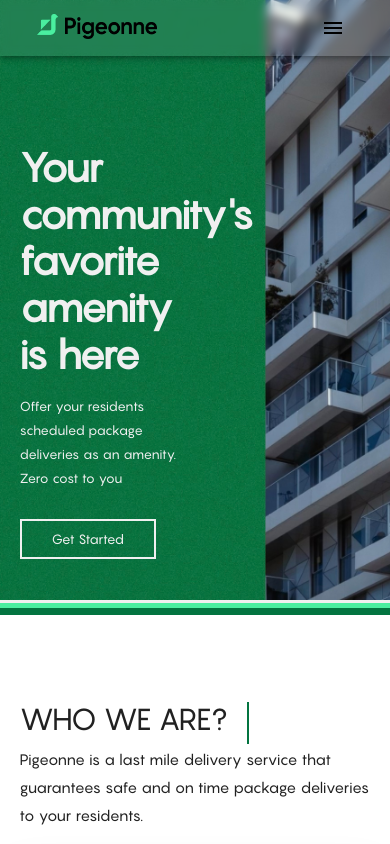
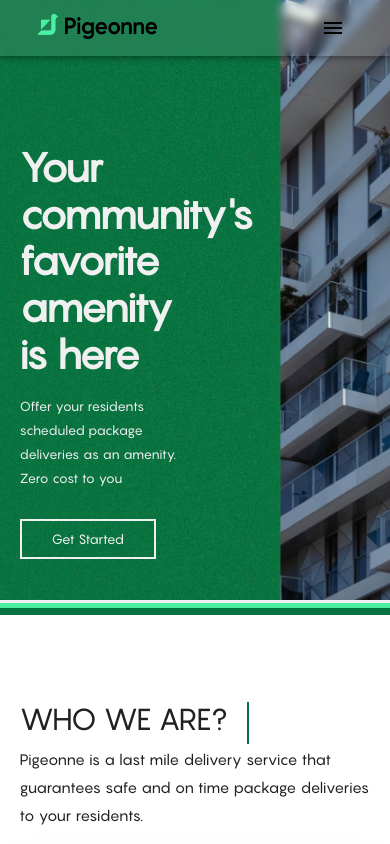
Before and after one commit to Alimisamuel/Pigeonne, a React (Create React App) app: page / in a window 390 px wide. Shown: the top 844 px of the page. Built offline with nearby package versions, Linux system fonts and the light colour scheme.

Commit message:
Update index.css

```diff
--- a/src/styles/index.css
+++ b/src/styles/index.css
@@ -139,7 +139,7 @@ align-items: center;
 @media (max-width:600px){
     .heroe{
         height: 600px;
-        background-position-x: -300px;
+        background-position-x: -285px;
     }
     .home_h1::after{
 height: 5%;
```
